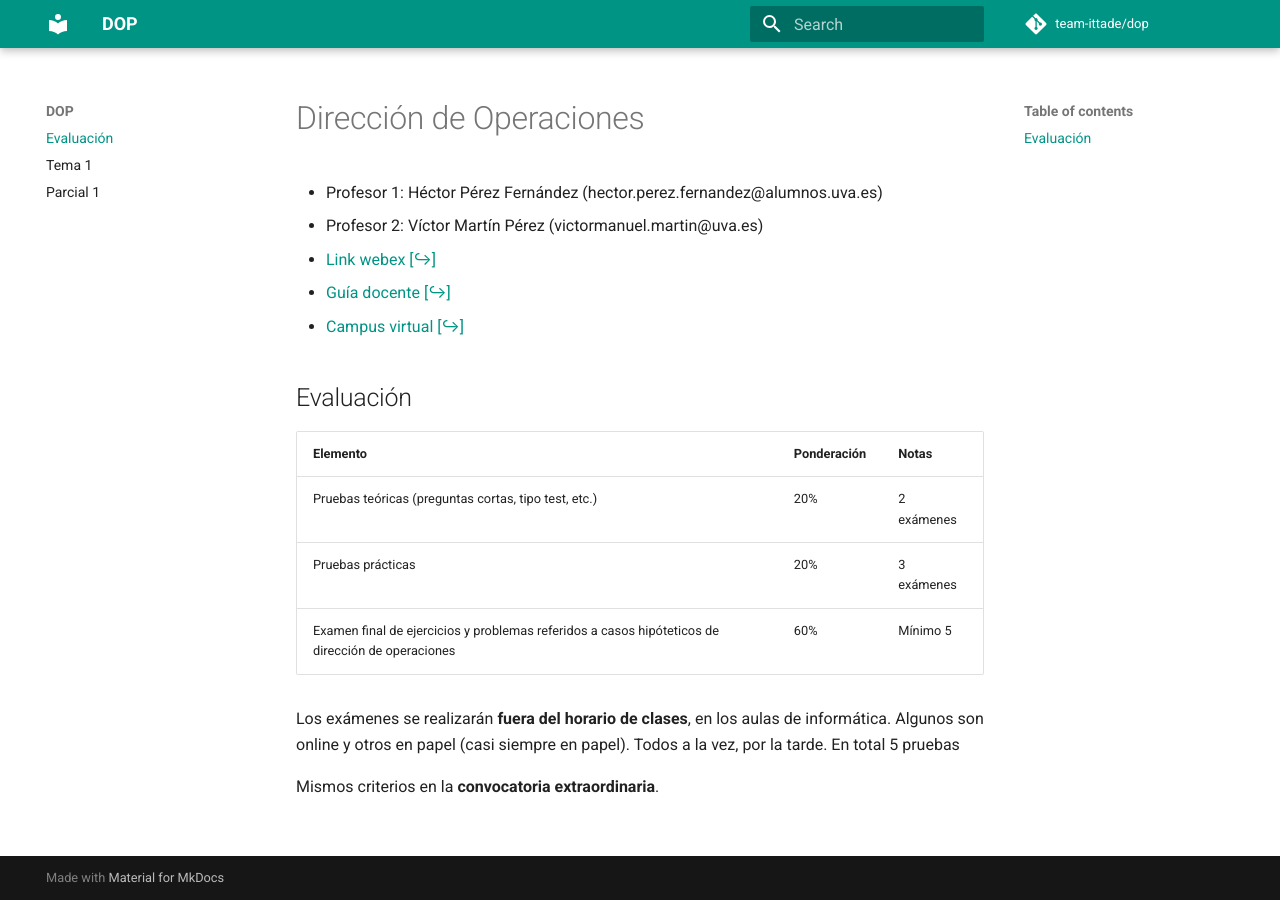
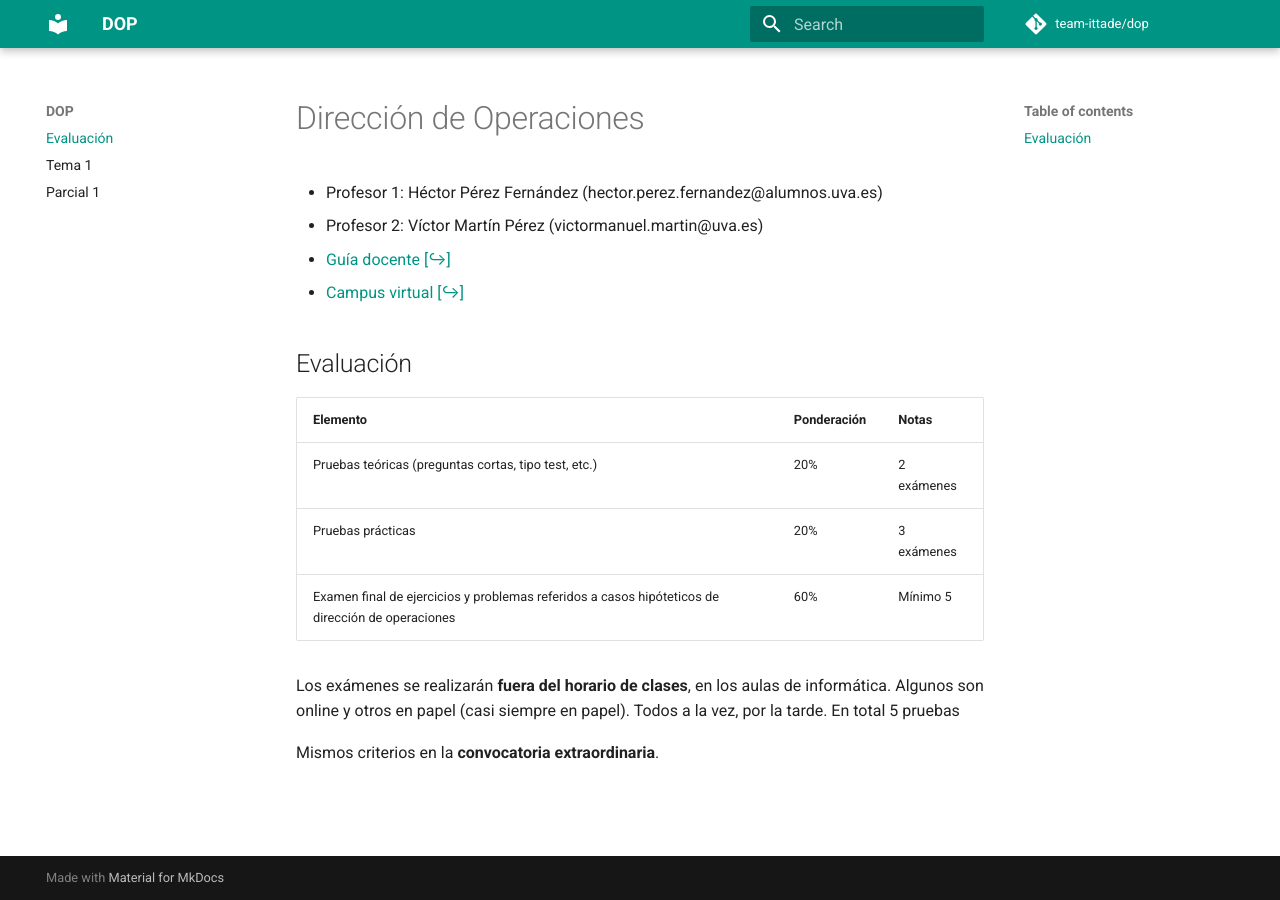
Before and after one commit to team-ittade/dop, an MkDocs documentation site: the page built from docs/index.md, in a window 1280 px wide. Built offline with MkDocs 1.6.1 and Material for MkDocs 9.7.7, drawn with Linux system fonts in a browser that asks for light colours; comment, search, counter and statistics services are not loaded.

Commit message:
chore: remove webex links

```diff
--- a/docs/index.md
+++ b/docs/index.md
@@ -2,7 +2,6 @@
 
 - Profesor 1: Héctor Pérez Fernández (hector.perez.fernandez@alumnos.uva.es)
 - Profesor 2: Víctor Martín Pérez (victormanuel.martin@uva.es)
-- [Link webex](https://campusvirtual.uva.es/mod/url/view.php?id=1003555){: .elink}
 - [Guía docente](https://alojamientos.uva.es/guia_docente/uploads/2020/466/45405/1/Documento.pdf){: .elink}
 - [Campus virtual](https://campusvirtual.uva.es/course/view.php?id=31852){: .elink}
 
```
